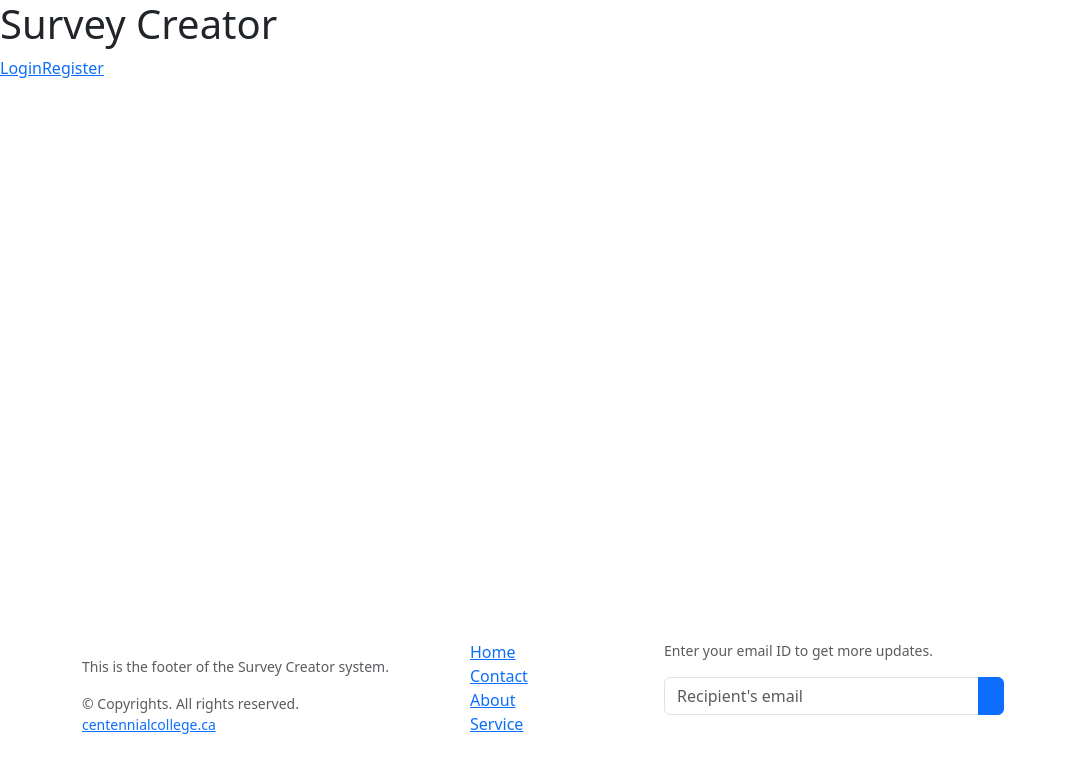
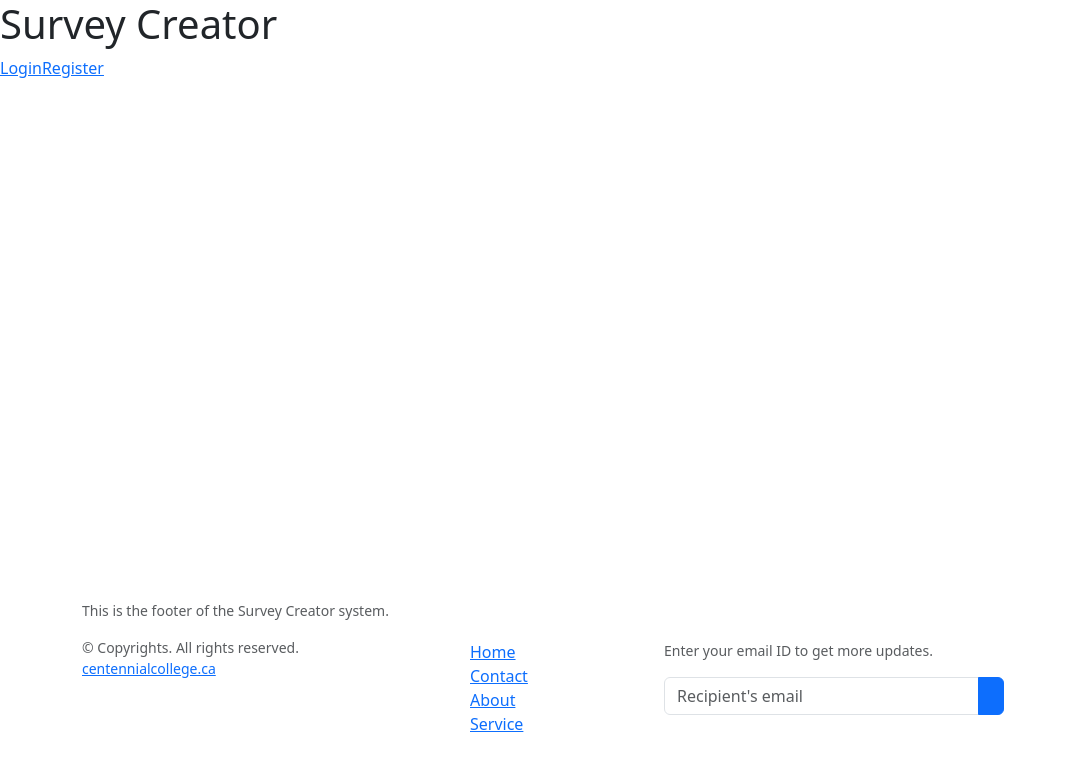
Before and after one commit to Chuileee/COMP229-Group2, an Angular app in the folder frontend/: page / in a window 1280 px wide. Shown: the top 772 px of the page, without its empty margins (0-1067 px from the left). Built offline with nearby package versions, Linux system fonts and the light colour scheme.

Commit message:
header and footer updated

```diff
--- a/frontend/src/app/partials/footer/footer.component.html
+++ b/frontend/src/app/partials/footer/footer.component.html
@@ -2,7 +2,7 @@
     <div class="container py-4">
         <div class="row gy-4 gx-5">
             <div class="col-lg-4 col-md-6">
-                <h5 class="h1 text-white">FB.</h5>
+
                 <p class="small text-muted">This is the footer of the Survey Creator system.</p>
                 <p class="small text-muted mb-0">&copy; Copyrights. All rights reserved. <a class="text-primary" href="#">centennialcollege.ca</a></p>
             </div>
```
